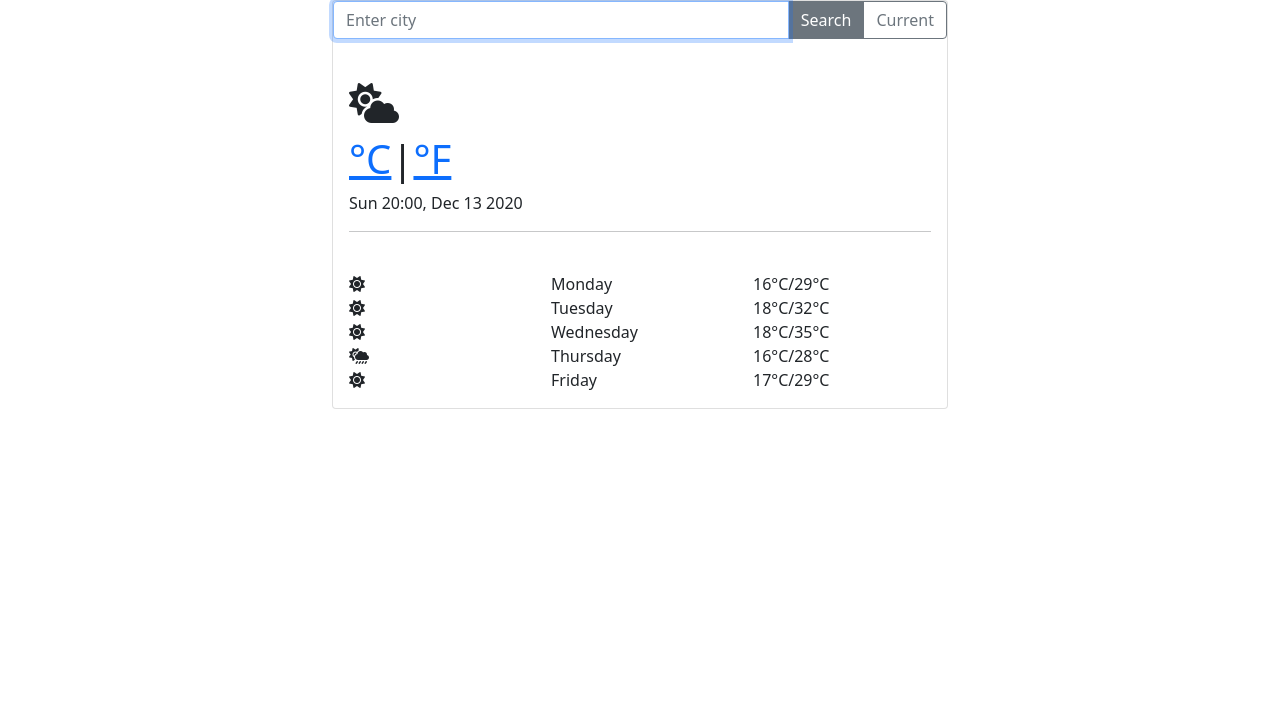
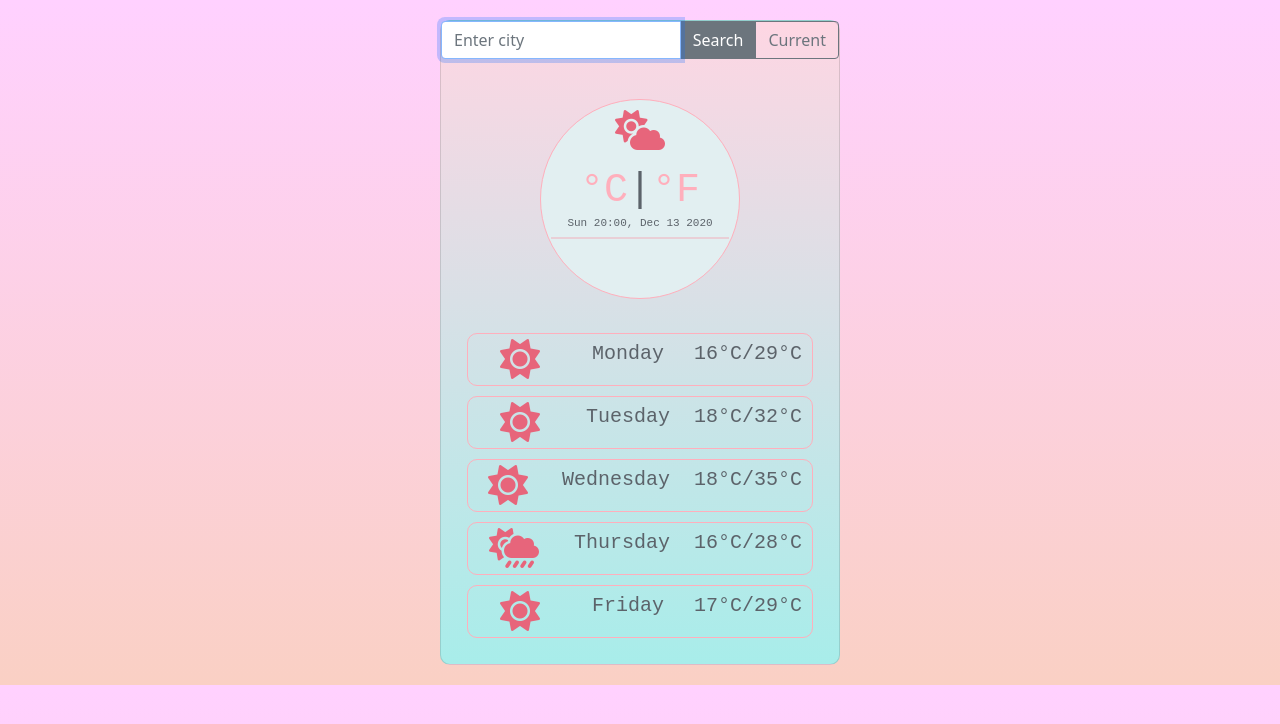
Before and after one commit to MiyaPeynova/weather-app, a plain HTML site: page index.html in a window 1280 px wide. Drawn offline with nearby package versions, Linux system fonts and the light colour scheme; files whose address does not match are found by name.

Commit message:
Updated css file with existing
c/p my scc code from my existing css file; changed the file name

```diff
--- a/index.html
+++ b/index.html
@@ -9,7 +9,7 @@
     <script src="https://kit.fontawesome.com/8b168b27e7.js" crossorigin="anonymous"></script>
     <script src="https://unpkg.com/axios/dist/axios.min.js"></script>
     <title>Miya's Weather App</title>
-    <link rel="stylesheet" href="src/styles.css">
+    <link rel="stylesheet" href="styles.css">
 </head>
 
 <body>
--- a/style.css
+++ /dev/null
@@ -1,4 +0,0 @@
-h1 {
-  text-align: center;
-  color: rgb(226, 138, 152);
-}
--- /dev/null
+++ b/styles.css
@@ -0,0 +1,92 @@
+body {
+  background-image: linear-gradient(to top, #fad0c4 0%, #ffd1ff 100%);
+  padding: 20px 0;
+}
+
+h1 {
+  text-align: center;
+  color: rgb(231, 101, 123);
+  font-family: monospace;
+}
+
+hr {
+  margin: 5px 10px;
+  border: 1px solid #ff738a;
+}
+p {
+  color: #5c636a;
+  font-size: 20px;
+  font-family: monospace;
+}
+i {
+  font-size: 40px;
+  color: #e7657b;
+  text-align: center;
+  width: 100%;
+}
+
+h1 .fas {
+  margin-top: 10px;
+}
+
+.city {
+  color: #5c636a;
+}
+.card {
+  background-image: linear-gradient(to top, #a8edea 0%, #fed6e3 100%);
+  border-radius: 10px;
+  max-width: 400px;
+  display: block;
+  margin: 0 auto;
+}
+
+p,
+.today {
+  text-align: center;
+  color: #5c636a;
+  font-size: 11px;
+  font-family: monospace;
+  margin: 0;
+}
+.card-text {
+  text-align: center;
+  size: 50px;
+  color: #5c636a;
+  padding-top: 0;
+  margin: 0;
+}
+
+.days {
+  color: #5c636a;
+  font-family: monospace;
+  font-size: 20px;
+  font-weight: 400;
+  text-align: center;
+}
+.temperature {
+  color: #5c636a;
+  font-family: monospace;
+  font-size: 20px;
+  text-align: center;
+}
+.circle {
+  border: 1px solid #ffafbc;
+  background: #e2eff1;
+  width: 200px;
+  height: 200px;
+  border-radius: 50%;
+  display: block;
+  margin: 0 auto;
+}
+
+.container-forcast {
+  border: 1px solid #ffafbc;
+  margin: 10px;
+  border-radius: 10px;
+  padding: 5px 10px;
+}
+#celsius-link,
+#fahrenheit-link {
+  text-decoration: none;
+  color: #ffafbc;
+}
```
